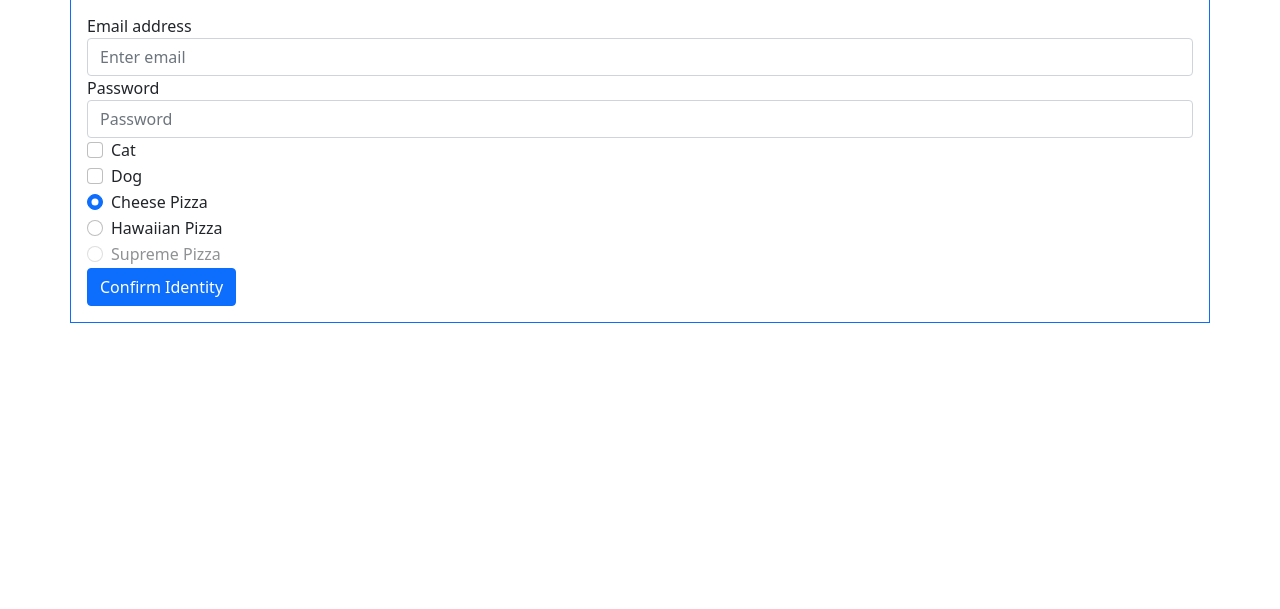
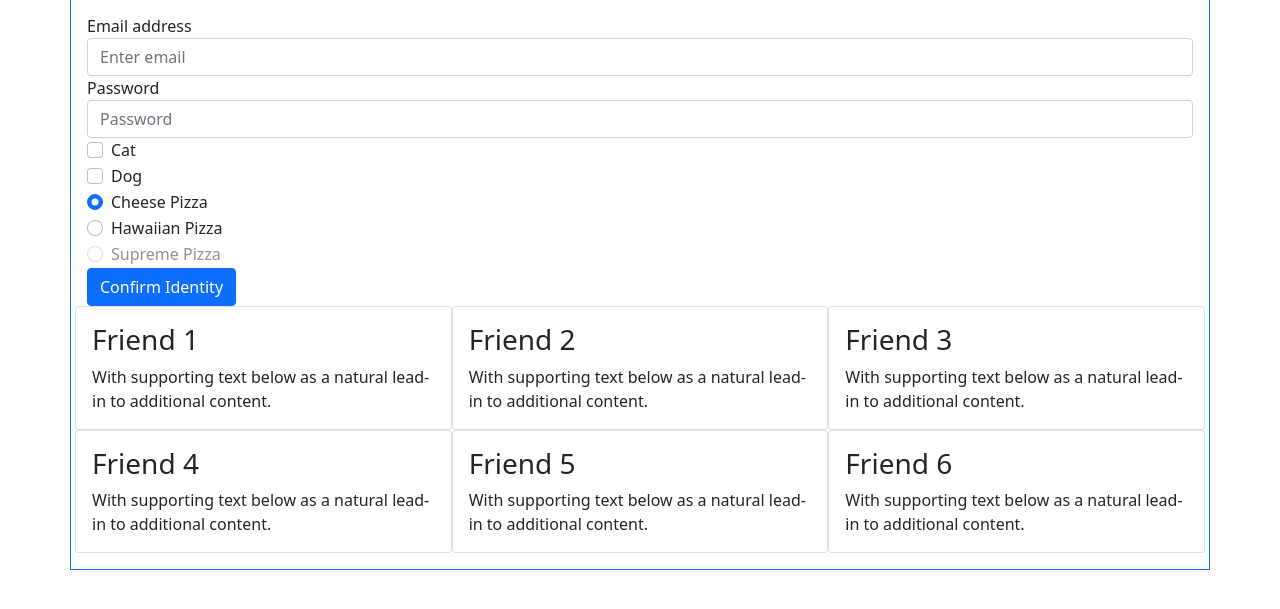
Before and after one commit to sritenour4/Bootstrap-4-Drills, a plain HTML site: page index.html in a window 1280 px wide. Shown: the part 83-692 px from the top of the page. Drawn offline with nearby package versions, Linux system fonts and the light colour scheme.

Commit message:
finished

```diff
--- a/index.html
+++ b/index.html
@@ -44,26 +44,90 @@
                     <label class="form-check-label" for="exampleCheck2">Dog</label>
                 </div>
                 <div class="form-check">
-            <input class="form-check-input" type="radio" name="exampleRadios" id="exampleRadios1" value="option1"
-                checked>
+                    <input class="form-check-input" type="radio" name="exampleRadios" id="exampleRadios1"
+                        value="option1" checked>
                     <label class="form-check-label" for="exampleRadios1">
                         Cheese Pizza
                     </label>
                 </div>
                 <div class="form-check">
-            <input class="form-check-input" type="radio" name="exampleRadios" id="exampleRadios2" value="option2">
+                    <input class="form-check-input" type="radio" name="exampleRadios" id="exampleRadios2"
+                        value="option2">
                     <label class="form-check-label" for="exampleRadios2">
                         Hawaiian Pizza
                     </label>
                 </div>
                 <div class="form-check">
-            <input class="form-check-input" type="radio" name="exampleRadios" id="exampleRadios3" value="option3"
-                disabled>
+                    <input class="form-check-input" type="radio" name="exampleRadios" id="exampleRadios3"
+                        value="option3" disabled>
                     <label class="form-check-label" for="exampleRadios3">
                         Supreme Pizza
                     </label>
                 </div>
                 <button type="submit" class="btn btn-primary">Confirm Identity</button>
+
+
+                <div class="row">
+                    <div class="col-md-4 p-0">
+                        <div class="card">
+                            <div class="card-body">
+                                <h3 class="card-title">Friend 1</h3>
+                                <p class="card-text">With supporting text below as a natural lead-in to additional
+                                    content.</p>
+                            </div>
+                        </div>
+                    </div>
+                    <div class="col-md-4 p-0">
+                        <div class="card">
+                            <div class="card-body">
+                                <h3 class="card-title">Friend 2</h3>
+                                <p class="card-text">With supporting text below as a natural lead-in to additional
+                                    content.</p>
+                            </div>
+                        </div>
+                    </div>
+
+                        <div class="col-md-4 p-0">
+                            <div class="card">
+                                <div class="card-body">
+                                    <h3 class="card-title">Friend 3</h3>
+                                    <p class="card-text">With supporting text below as a natural lead-in to additional
+                                        content.</p>
+                                </div>
+                            </div>
+                        </div>
+                    </div>
+                        <div class="row">
+                        <div class="col-md-4 p-0">
+                            <div class="card">
+                                <div class="card-body">
+                                    <h3 class="card-title">Friend 4</h3>
+                                    <p class="card-text">With supporting text below as a natural lead-in to additional
+                                        content.</p>
+                                </div>
+                            </div>
+                        </div>
+
+                            <div class="col-md-4 p-0">
+                                <div class="card">
+                                    <div class="card-body">
+                                        <h3 class="card-title">Friend 5</h3>
+                                        <p class="card-text">With supporting text below as a natural lead-in to additional
+                                            content.</p>
+                                    </div>
+                                </div>
+                            </div>
+                            <div class="col-md-4 p-0">
+                                <div class="card">
+                                    <div class="card-body">
+                                        <h3 class="card-title">Friend 6</h3>
+                                        <p class="card-text">With supporting text below as a natural lead-in to additional
+                                            content.</p>
+                                    </div>
+                                </div>
+                            </div>
+                        </div>
+                </div>
             </form>
         </div>
 
```
Lines whose indentation alone changed are shown as unchanged.
